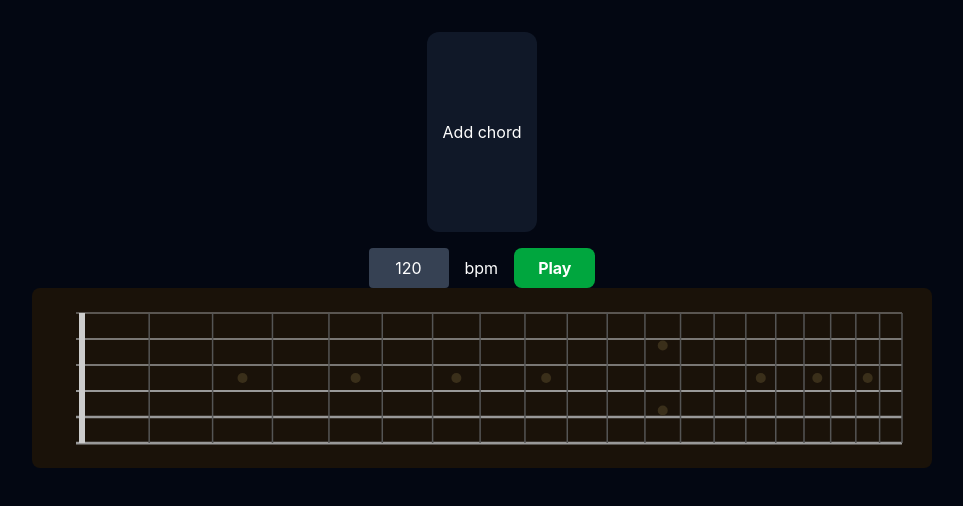
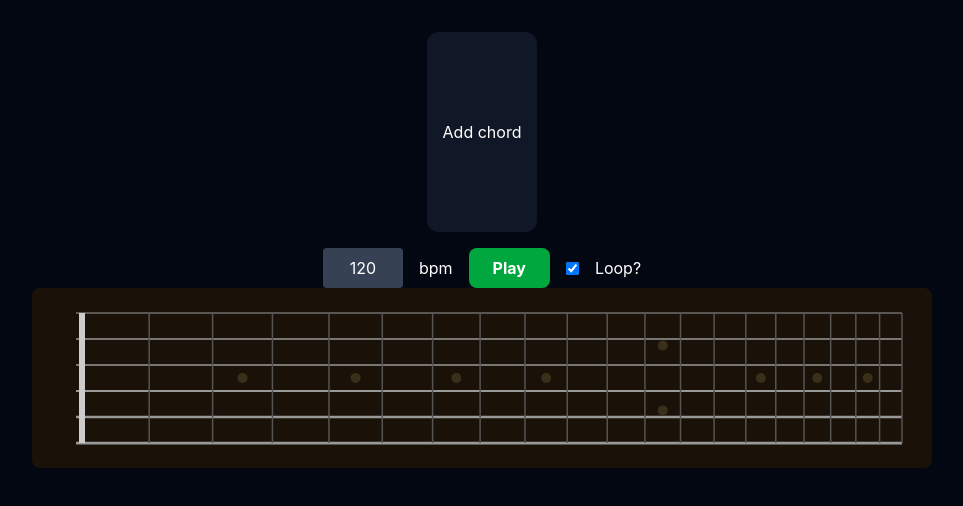
Before and after one commit to dsanderling/overchanges, a React (Vite) app in the folder client/: page / in a window 1280 px wide. Shown: the top 506 px of the page, without its empty margins (158-1121 px from the left). Built offline with nearby package versions, Linux system fonts and the light colour scheme.

Commit message:
Add loop checkbox

```diff
--- a/client/src/components/ChordProgressionEditor/ChordProgressionEditor.tsx
+++ b/client/src/components/ChordProgressionEditor/ChordProgressionEditor.tsx
@@ -10,6 +10,7 @@ const ChordProgressionEditor = () => {
     const [isPlaying, setIsPlaying] = useState<boolean>(false);
     const [currentBeat, setCurrentBeat] = useState<number>(0);
     const [bpm, setBpm] = useState<number>(120);
+    const [shouldLoop, setShouldLoop] = useState<boolean>(true);
 
     useEffect(() => { // runs when dependencies change
         if(!isPlaying) {
@@ -27,7 +28,7 @@ const ChordProgressionEditor = () => {
         if (!isPlaying) return;
         if (getCurrentChordIndex() === null) {
             setCurrentBeat(0);
-            setIsPlaying(false);
+            setIsPlaying(shouldLoop);
         }
         playTick();
     }, [currentBeat]);
@@ -68,6 +69,7 @@ const ChordProgressionEditor = () => {
             <button className={`${isPlaying ? 'bg-red-600 hover:bg-red-500' : 'bg-green-600 hover:bg-green-500'} text-white font-bold px-6 py-2 rounded-lg`} onClick={() => setIsPlaying(!isPlaying)}>
                 {isPlaying ? 'Stop' : 'Play'}
             </button>
+            <input type="checkbox" checked={shouldLoop} onChange={e => setShouldLoop(e.target.checked)}></input> <label>Loop?</label>
         </div>
         {editingIndex!==null && (
             <ChordPicker onSelect={handleSelect} onCancel={()=>{setEditingIndex(null);}} initialChord={editingIndex>=0 ? chords[editingIndex] : undefined} />
```
